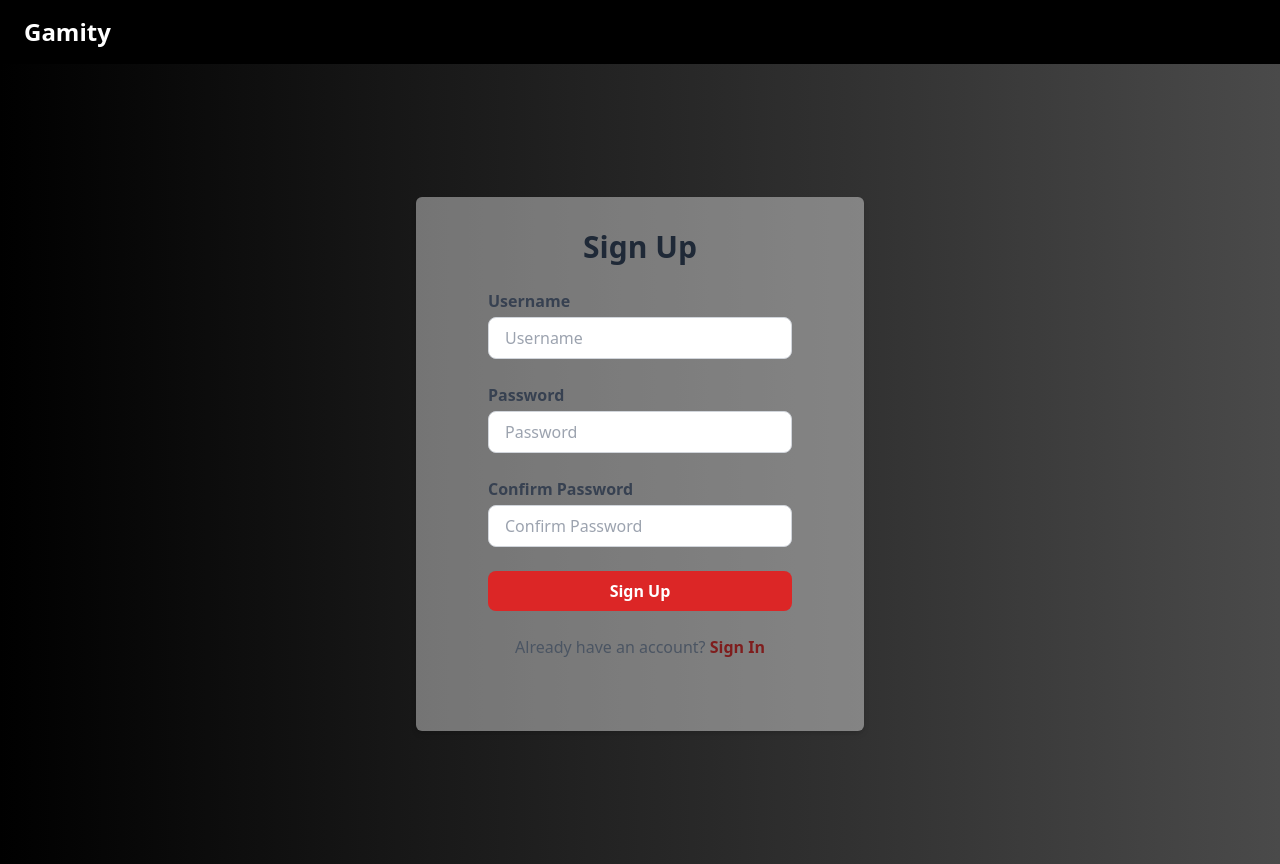
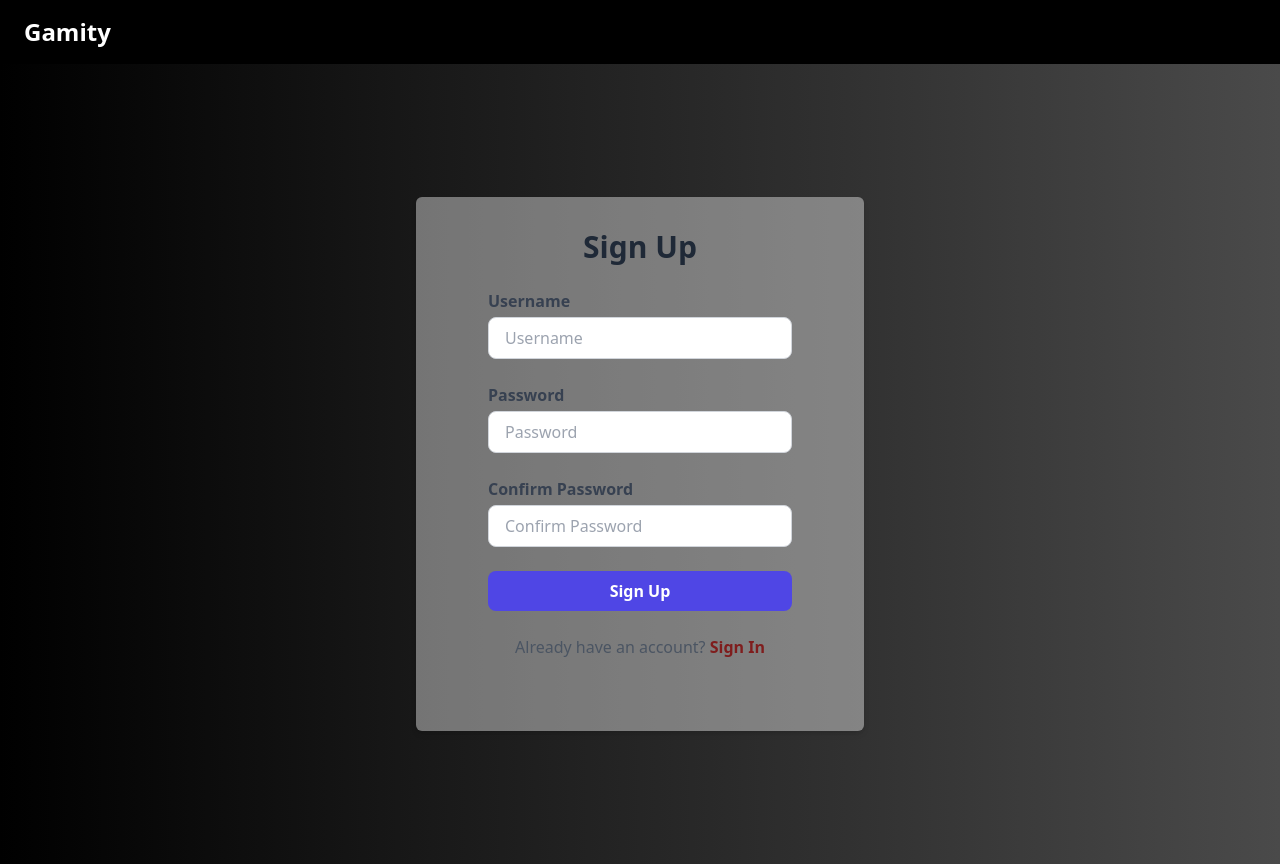
Before and after one commit to sktp06/snr-gamity-frontend, a Vue app: page /sign-up in a window 1280 px wide. Built offline with nearby package versions, Linux system fonts and the light colour scheme.

Commit message:
fix: decorate button sign up and sign in

```diff
--- a/src/views/LoginView.vue
+++ b/src/views/LoginView.vue
@@ -52,7 +52,7 @@
                     Don't have an account?
                     <router-link
                       to="/sign-up"
-                      class="text-red-600 font-semibold"
+                      class="text-indigo-600 font-semibold"
                     >
                       Sign Up
                     </router-link>
--- a/src/views/SignUpView.vue
+++ b/src/views/SignUpView.vue
@@ -64,7 +64,7 @@
                 <div>
                   <button
                     type="submit"
-                    class="w-full bg-red-600 text-white py-2 px-4 rounded-lg font-semibold hover:bg-red-700 focus:outline-none"
+                    class="w-full bg-indigo-600 text-white py-2 px-4 rounded-lg font-semibold hover:bg-indigo-700 focus:outline-none"
                   >
                     Sign Up
                   </button>
```
